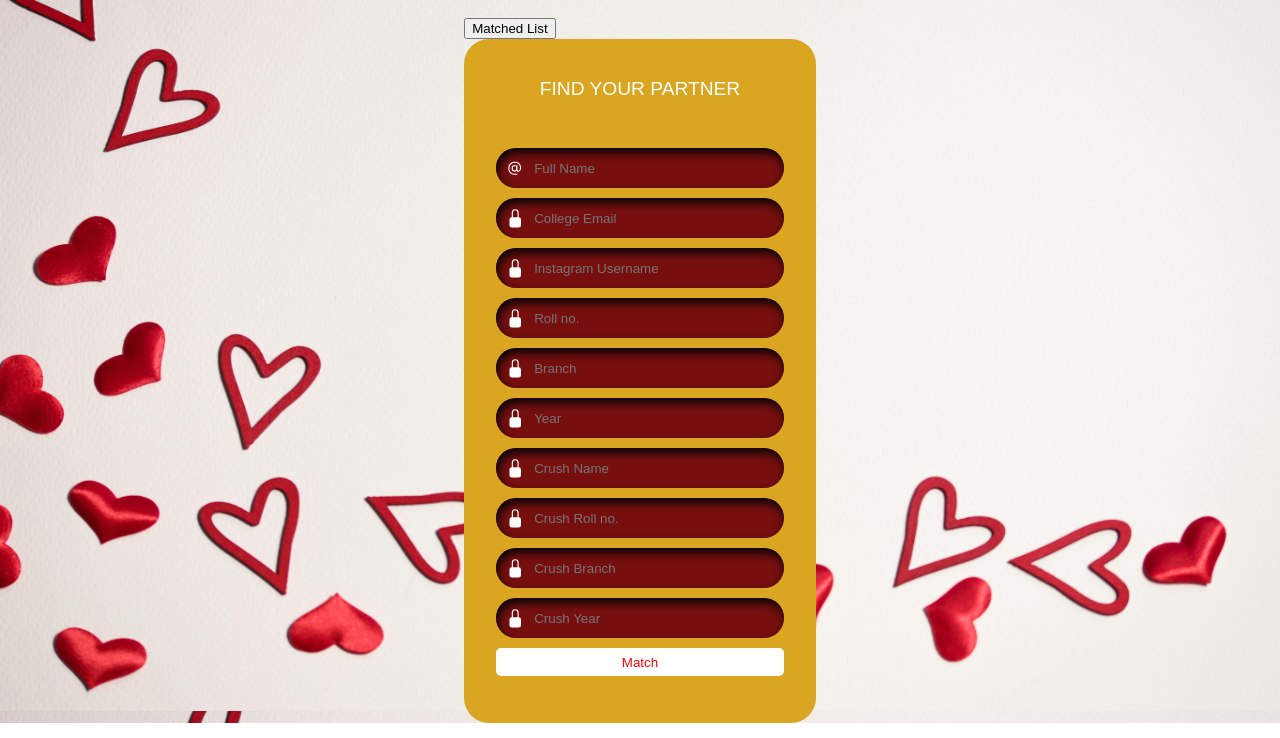
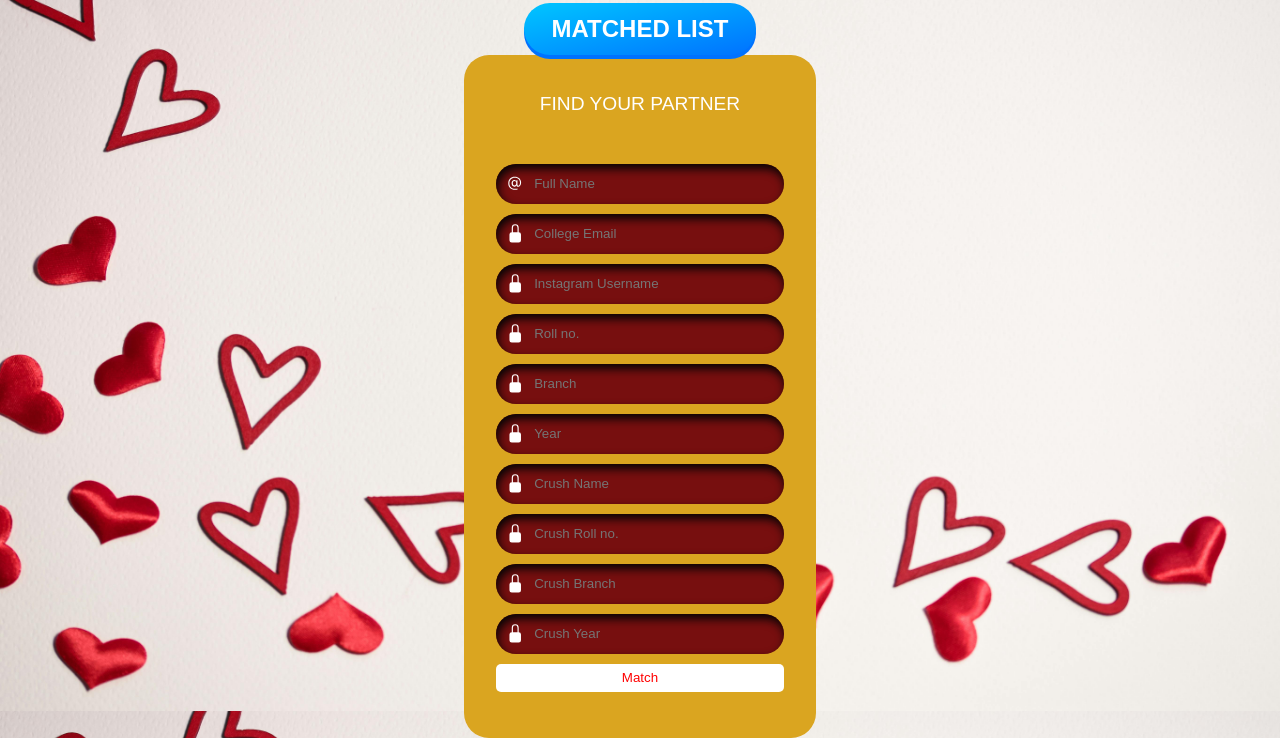
Before and after one commit to shivamworld0608/fest_date, a website: page index.html in a window 1280 px wide. Shown: the part 89-827 px from the top of the page. Drawn offline with Linux system fonts and the light colour scheme.

Commit message:
Update styles.css

```diff
--- a/public/styles.css
+++ b/public/styles.css
@@ -169,3 +169,63 @@ body {
     background-color: red;
     color: white;
   }
+
+
+  .button222 {
+    display: inline-block;
+    padding: 12px 28px;
+    margin: 10px;
+    font-size: 24px;
+    font-weight: bold;
+    text-transform: uppercase;
+    color: #fff;
+    background-image: linear-gradient(to bottom right, #00c6ff, #0072ff);
+    border: none;
+    border-radius: 40px;
+    box-shadow: 0px 4px 0px #0072ff;
+    transition: all 0.2s ease-in-out;
+    cursor: pointer;
+  }
+
+  .button222:hover {
+    transform: translateY(-2px);
+    box-shadow: 0px 6px 0px #0072ff;
+  }
+
+  .button222:active {
+    transform: translateY(0px);
+    box-shadow: none;
+    background-image: linear-gradient(to bottom right, #0072ff, #00c6ff);
+  }
+
+  .button222:before,
+  .button222:after {
+    content: "";
+    position: absolute;
+    width: 0;
+    height: 0;
+  }
+
+  .button222:before {
+    top: -3px;
+    left: -3px;
+    border-radius: 40px;
+    border-top: 3px solid #fff;
+    border-left: 3px solid #fff;
+  }
+
+  .button222:after {
+    bottom: -3px;
+    right: -3px;
+    border-radius: 40px;
+    border-bottom: 3px solid #fff;
+    border-right: 3px solid #fff;
+  }
+
+  .center222 {
+    text-align: center;
+  }
+
+  .center222 button {
+    margin: 0 auto; /* This will center the button horizontally */
+  }
```
